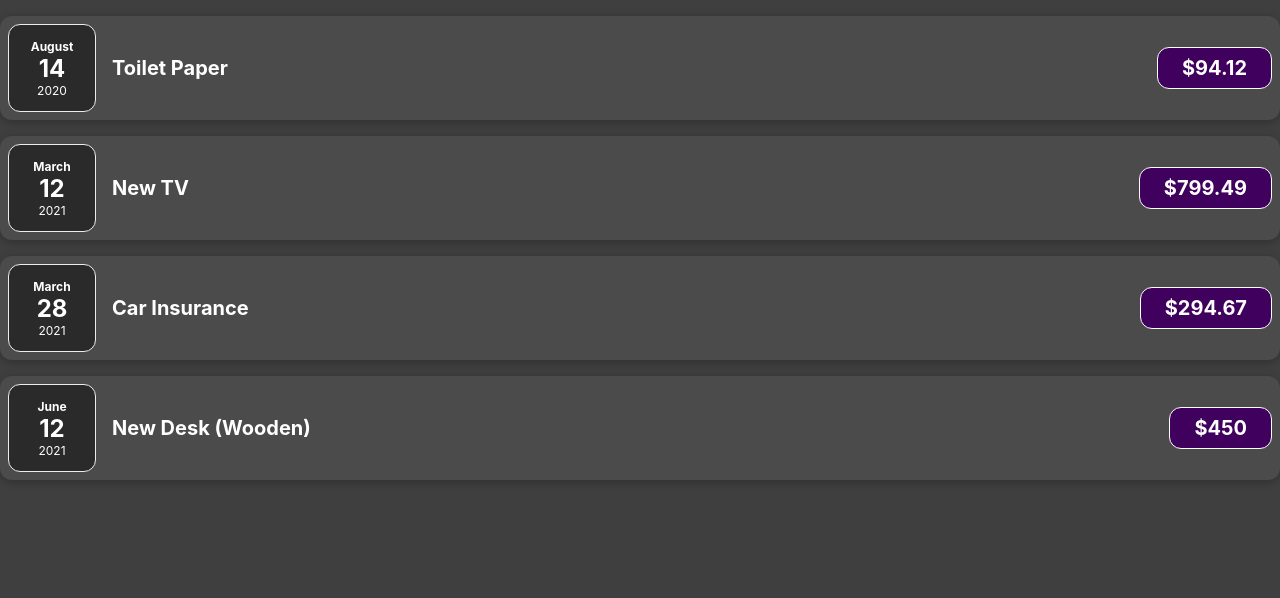
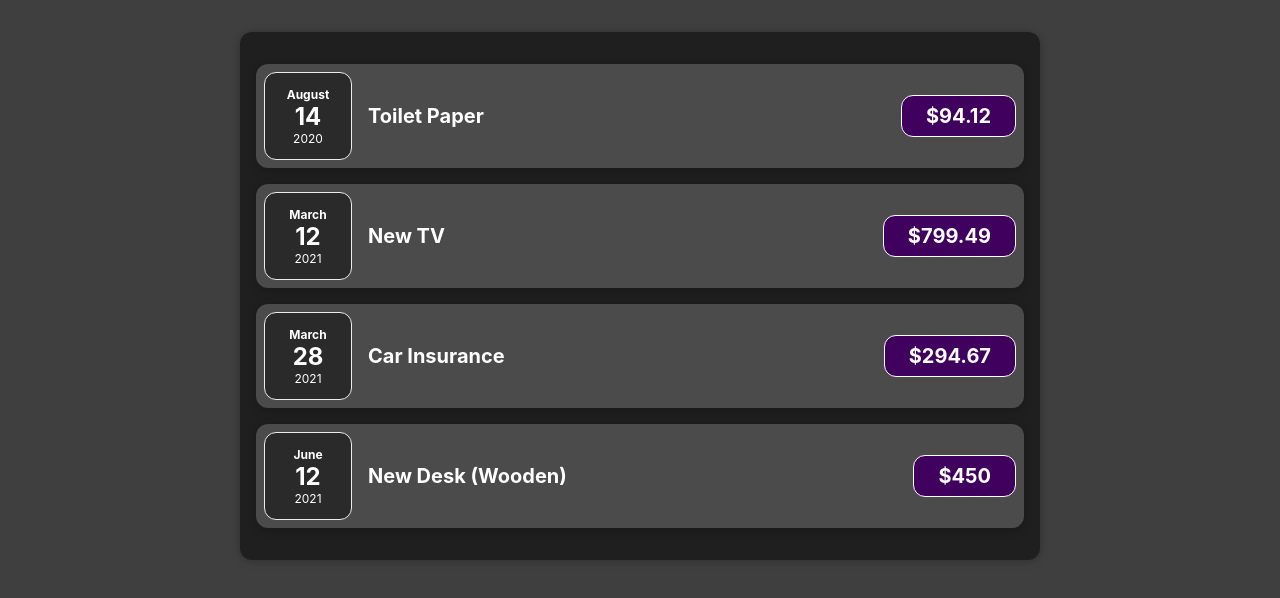
Before and after one commit to droozd15/tracker, a React (Create React App) app: page / in a window 1280 px wide. Shown: the top 598 px of the page. Built offline with nearby package versions, Linux system fonts and the light colour scheme.

Commit message:
add expense list component

```diff
--- a/src/App.tsx
+++ b/src/App.tsx
@@ -1,7 +1,7 @@
 import React from 'react';
 import './App.css';
-import ExpenseItem from "./components/ExpenseItem";
 import Expense from "./types/expense";
+import ExpenseList from "./components/ExpenseList";
 
 function App() {
   const expenses: Expense[] = [
@@ -28,7 +28,7 @@ function App() {
 
   return (
     <div className="App">
-      {expenses.map(item => <ExpenseItem key={item.id} {...item} />)}
+      <ExpenseList expenses={expenses}/>
     </div>
   );
 }
--- /dev/null
+++ b/src/components/ExpenseList/ExpenseList.css
@@ -0,0 +1,9 @@
+.expense-list {
+  padding: 1rem;
+  background-color: rgb(31, 31, 31);
+  margin: 2rem auto;
+  width: 50rem;
+  max-width: 95%;
+  border-radius: 12px;
+  box-shadow: 0 1px 8px rgba(0, 0, 0, 0.25);
+}
--- /dev/null
+++ b/src/components/ExpenseList/ExpenseList.tsx
@@ -0,0 +1,15 @@
+import React from "react";
+import './ExpenseList.css';
+import Expense from "../../types/expense";
+import ExpenseItem from "../ExpenseItem";
+
+function ExpenseList(props: { expenses: Expense[] }) {
+
+  return (
+    <div className="expense-list">
+      {props.expenses.map(item => <ExpenseItem key={item.id} {...item} />)}
+    </div>
+  );
+}
+
+export default ExpenseList;
--- /dev/null
+++ b/src/components/ExpenseList/index.ts
@@ -0,0 +1 @@
+export {default} from './ExpenseList'
```
